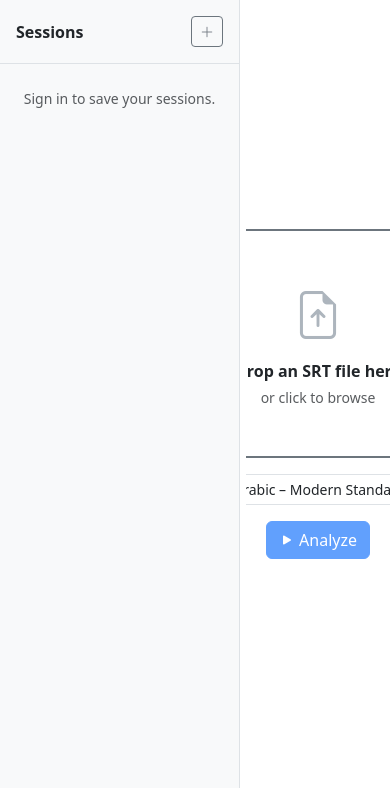
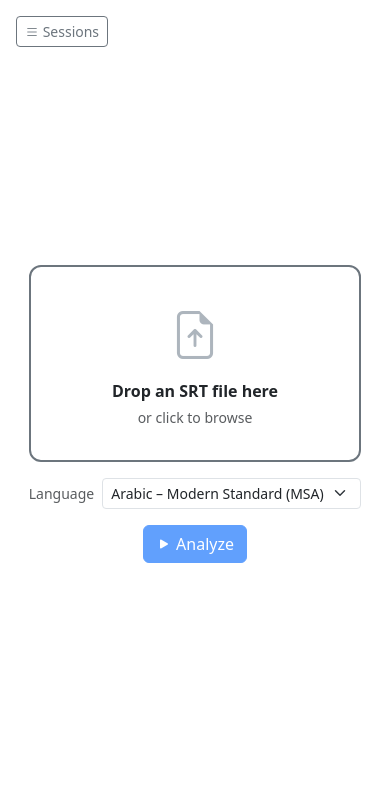
Before and after one commit to buffman23/subtitle_decks, a FastAPI app: page / in a window 390 px wide. Shown: the part 87-875 px from the top of the page. Run offline with FastAPI, Linux system fonts and the light colour scheme.

Commit message:
Make layout responsive for mobile widths
Below 768px the sessions sidebar collapses into a Bootstrap offcanvas
drawer (opened via a new hamburger button in the main area) and the
results table + two subtitle viewers stack vertically instead of sitting
side-by-side. Below 576px, toolbar button text labels collapse to icons
only via a new .btn-label class. Column-resize handles are hidden on
touch widths since they're unusable.

Co-Authored-By: Claude Sonnet 4.6 <noreply@anthropic.com>

```diff
--- a/webapp/app/static/css/style.css
+++ b/webapp/app/static/css/style.css
@@ -331,3 +331,52 @@
   margin: 0;
   word-break: break-word;
 }
+
+/* ---------- Responsive: mobile (< 768px) ---------- */
+@media (max-width: 767.98px) {
+  /* The manual resize handle is meaningless when the sidebar is an offcanvas drawer */
+  #sidebar-resize-handle { display: none; }
+
+  /* Bootstrap's offcanvas-md uses var(--bs-offcanvas-width) below the breakpoint */
+  #sidebar.offcanvas-md { --bs-offcanvas-width: 280px; }
+
+  /* Stack results table above the subtitle viewers */
+  .results-panels-row { flex-direction: column; }
+  .results-panels-row .results-table-wrapper {
+    flex: 0 0 40vh;
+    min-height: 200px;
+    width: 100%;
+  }
+
+  /* Stack the two subtitle viewers vertically too */
+  .subtitle-viewports-row { flex-direction: column; }
+  .subtitle-viewports-row > * { min-height: 220px; }
+
+  /* Column-resize handles are unusable on touch — hide them */
+  .col-resize-handle { display: none; }
+
+  #main-content { padding: 1rem !important; }
+
+  .drop-zone {
+    min-width: 0;
+    padding: 2rem 1.5rem;
+    width: 100%;
+    max-width: 360px;
+  }
+}
+
+/* Sidebar layout: flex column at all widths; fixed dimensions only at md+ */
+#sidebar { display: flex; flex-direction: column; }
+@media (min-width: 768px) {
+  #sidebar {
+    width: 240px;
+    min-width: 160px;
+    flex-shrink: 0;
+    overflow-y: auto;
+  }
+}
+
+/* ---------- Responsive: icons-only toolbar (< 576px) ---------- */
+@media (max-width: 575.98px) {
+  .btn-label { display: none; }
+}
--- a/webapp/app/templates/index.html
+++ b/webapp/app/templates/index.html
@@ -6,13 +6,16 @@
 
   <div class="d-flex flex-grow-1 overflow-hidden">
 
-    <!-- Session Sidebar -->
-    <div id="sidebar" class="bg-light border-end d-flex flex-column" style="width:240px;min-width:160px;overflow-y:auto;flex-shrink:0;">
+    <!-- Session Sidebar (acts as an offcanvas drawer below 768px, normal column above) -->
+    <div id="sidebar" class="offcanvas-md offcanvas-start bg-light border-end" tabindex="-1" aria-labelledby="sidebar-label">
       <div class="p-3 border-bottom d-flex justify-content-between align-items-center">
-        <strong>Sessions</strong>
-        <button class="btn btn-sm btn-outline-secondary" id="btn-new-session" title="New analysis">
-          <i class="bi bi-plus-lg"></i>
-        </button>
+        <strong id="sidebar-label">Sessions</strong>
+        <div class="d-flex gap-1">
+          <button class="btn btn-sm btn-outline-secondary" id="btn-new-session" title="New analysis">
+            <i class="bi bi-plus-lg"></i>
+          </button>
+          <button type="button" class="btn-close d-md-none" data-bs-dismiss="offcanvas" data-bs-target="#sidebar" aria-label="Close"></button>
+        </div>
       </div>
       <div id="session-list" class="flex-grow-1 overflow-y-auto p-2">
         {% if user %}
@@ -26,6 +29,12 @@
 
     <!-- Main area -->
     <div id="main-content" class="flex-grow-1 overflow-hidden p-4 d-flex flex-column">
+
+      <!-- Mobile-only sessions drawer toggler -->
+      <button class="btn btn-sm btn-outline-secondary d-md-none align-self-start mb-2" type="button"
+              data-bs-toggle="offcanvas" data-bs-target="#sidebar" aria-controls="sidebar">
+        <i class="bi bi-list"></i> Sessions
+      </button>
 
       <!-- Upload form -->
       <div id="upload-section" class="flex-grow-1 d-flex align-items-center justify-content-center">
@@ -61,14 +70,14 @@
         <div class="d-flex align-items-center gap-3 mb-3 flex-wrap flex-shrink-0">
           <span id="result-summary" class="text-muted"></span>
 <button class="btn btn-sm btn-outline-secondary" id="btn-csv">
-            <i class="bi bi-filetype-csv"></i> Download CSV
+            <i class="bi bi-filetype-csv"></i> <span class="btn-label">Download CSV</span>
           </button>
           <button class="btn btn-sm btn-outline-secondary" id="btn-toggle-ignored">
-            <i class="bi bi-eye-slash"></i> Show ignored
+            <i class="bi bi-eye-slash"></i> <span class="btn-label">Show ignored</span>
           </button>
           <div class="dropdown">
             <button class="btn btn-sm btn-outline-secondary dropdown-toggle" type="button" data-bs-toggle="dropdown" aria-expanded="false">
-              <i class="bi bi-list"></i> Ignore list
+              <i class="bi bi-list"></i> <span class="btn-label">Ignore list</span>
             </button>
             <ul class="dropdown-menu dropdown-menu-end">
               {% if user %}
--- a/webapp/src/features/analyze.ts
+++ b/webapp/src/features/analyze.ts
@@ -127,7 +127,7 @@ export function initToggleIgnored(): void {
     wrapper.scrollTop = 0;
     renderVirtual(0, wrapper.clientHeight);
     this.innerHTML = state.showingIgnored
-      ? '<i class="bi bi-eye"></i> Hide ignored'
-      : '<i class="bi bi-eye-slash"></i> Show ignored';
+      ? '<i class="bi bi-eye"></i> <span class="btn-label">Hide ignored</span>'
+      : '<i class="bi bi-eye-slash"></i> <span class="btn-label">Show ignored</span>';
   });
 }
```
